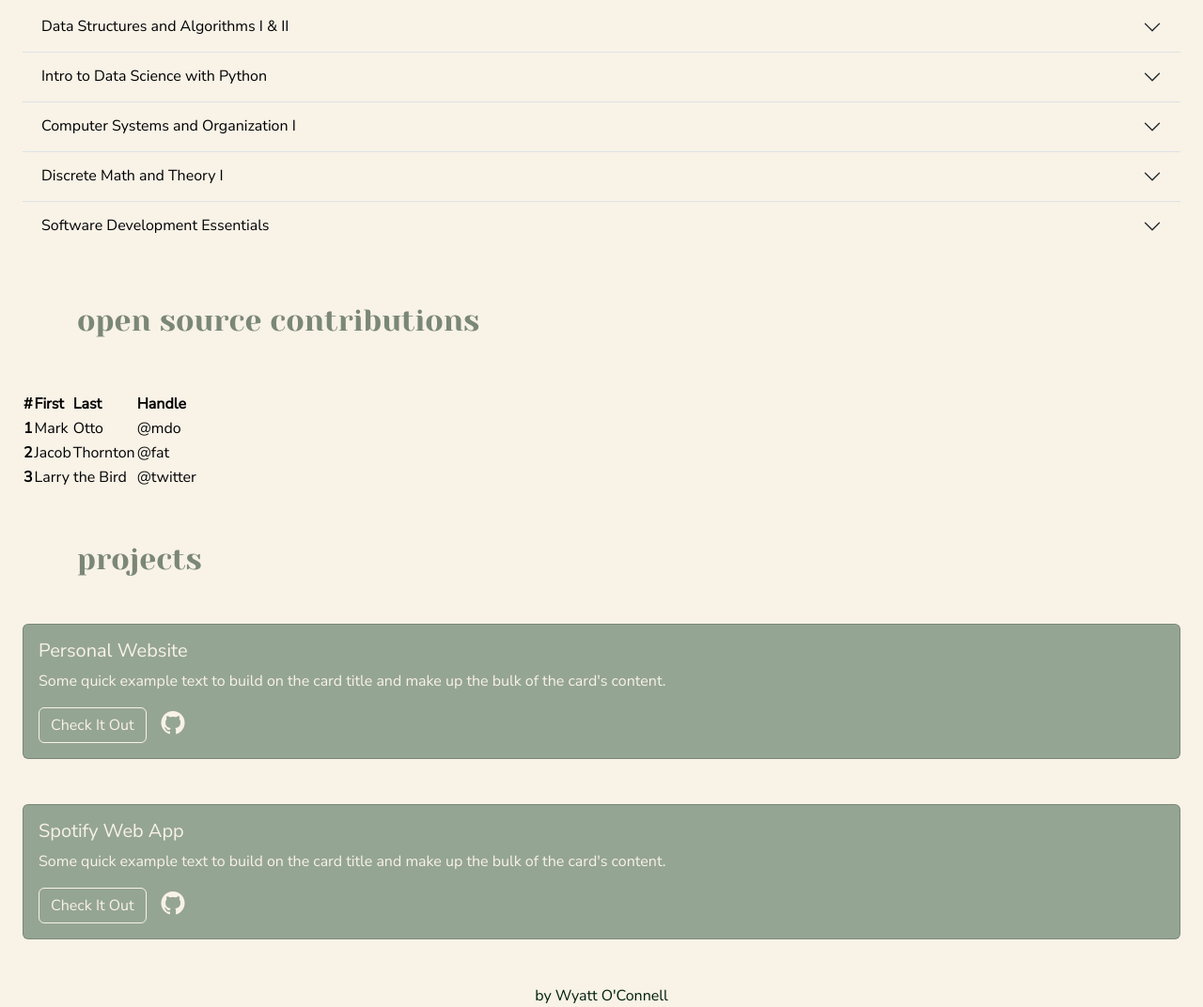
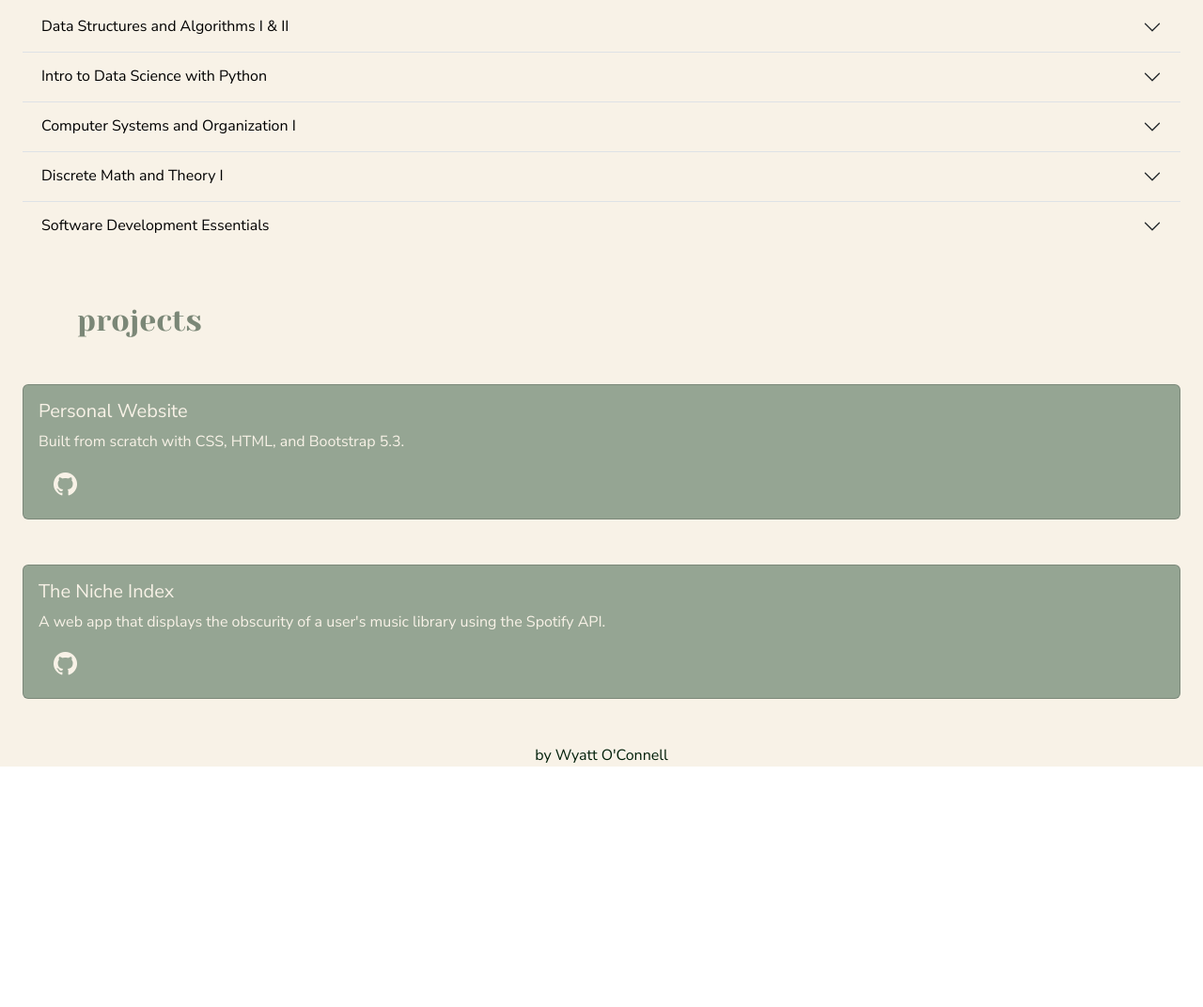
Before and after one commit to wyattoconnell/wyattoconnell.github.io, a website: page index.html in a window 1280 px wide. Shown: the part 734-1806 px from the top of the page at 94% size. After the commit the page ends 1550 px from the top, so only its background shows below. Drawn offline with nearby package versions, Linux system fonts and the light colour scheme; a web font is replaced by a local one.

Commit message:
updated projects

```diff
--- a/index.html
+++ b/index.html
@@ -252,42 +252,6 @@
         <section id="projects" class="bg-white text-black">
             <section class="bg-light text-black p-4">
                 <div class="container">
-                    <h2 class="pt-2 pb-5 text-dark" style="font-family: 'Yeseva One', cursive; opacity: 0.5;">
-                    open source contributions
-                    </h2>
-                </div>
-                <table class="table-light">
-                    <thead>
-                      <tr>
-                        <th scope="col">#</th>
-                        <th scope="col">First</th>
-                        <th scope="col">Last</th>
-                        <th scope="col">Handle</th>
-                      </tr>
-                    </thead>
-                    <tbody>
-                      <tr>
-                        <th scope="row">1</th>
-                        <td>Mark</td>
-                        <td>Otto</td>
-                        <td>@mdo</td>
-                      </tr>
-                      <tr>
-                        <th scope="row">2</th>
-                        <td>Jacob</td>
-                        <td>Thornton</td>
-                        <td>@fat</td>
-                      </tr>
-                      <tr>
-                        <th scope="row">3</th>
-                        <td colspan="2">Larry the Bird</td>
-                        <td>@twitter</td>
-                      </tr>
-                    </tbody>
-                  </table>
-            </section>
-            <section class="bg-light text-black p-4">
-                <div class="container">
                     <h2 class="pt-2 pb-3 text-dark" style="font-family: 'Yeseva One', cursive; opacity: 0.5;">
                     projects
                     </h2>
@@ -298,12 +262,9 @@
                         <div class="card" style="background-color: rgba(1, 52, 24, 0.4);">
                             <div class="card-body">
                             <h5 class="card-title text-light">Personal Website</h5>
-                            <p class="card-text text-light">Some quick example text to build on the card title and make up the bulk of the card's content.</p>
-                            <div class="d-flex flex-row text-black">
-                                <div class="pb-">
-                                    <button type="button" class="btn btn-outline-light">Check It Out</button>
-                                </div>
-                                <a href="#">
+                            <p class="card-text text-light">Built from scratch with CSS, HTML, and Bootstrap 5.3.</p>
+                            <div>
+                                <a href="https://github.com/wyattoconnell/wyattoconnell.github.io">
                                     <i class="git1 bi bi-github text-light p-3" style="font-size: 25px;"> </i>
                                 </a>
                                 </div>
@@ -313,13 +274,10 @@
                     <div class="py-4">
                         <div class="card" style="background-color: rgba(1, 52, 24, 0.4);">
                             <div class="card-body text-light">
-                            <h5 class="card-title">Spotify Web App</h5>
-                            <p class="card-text">Some quick example text to build on the card title and make up the bulk of the card's content.</p>
-                            <div class="d-flex flex-row">
-                                <div class="pb-">
-                                    <button type="button" class="btn btn-outline-light">Check It Out</button>
-                                </div>
-                                <a href="#">
+                            <h5 class="card-title">The Niche Index</h5>
+                            <p class="card-text">A web app that displays the obscurity of a user's music library using the Spotify API.</p>
+                            <div>
+                                <a href="https://github.com/wyattoconnell/niche-index">
                                     <i class="git2 bi bi-github text-light p-3" style="font-size: 25px;"> </i>
                                 </a>
                                 </div>
```
